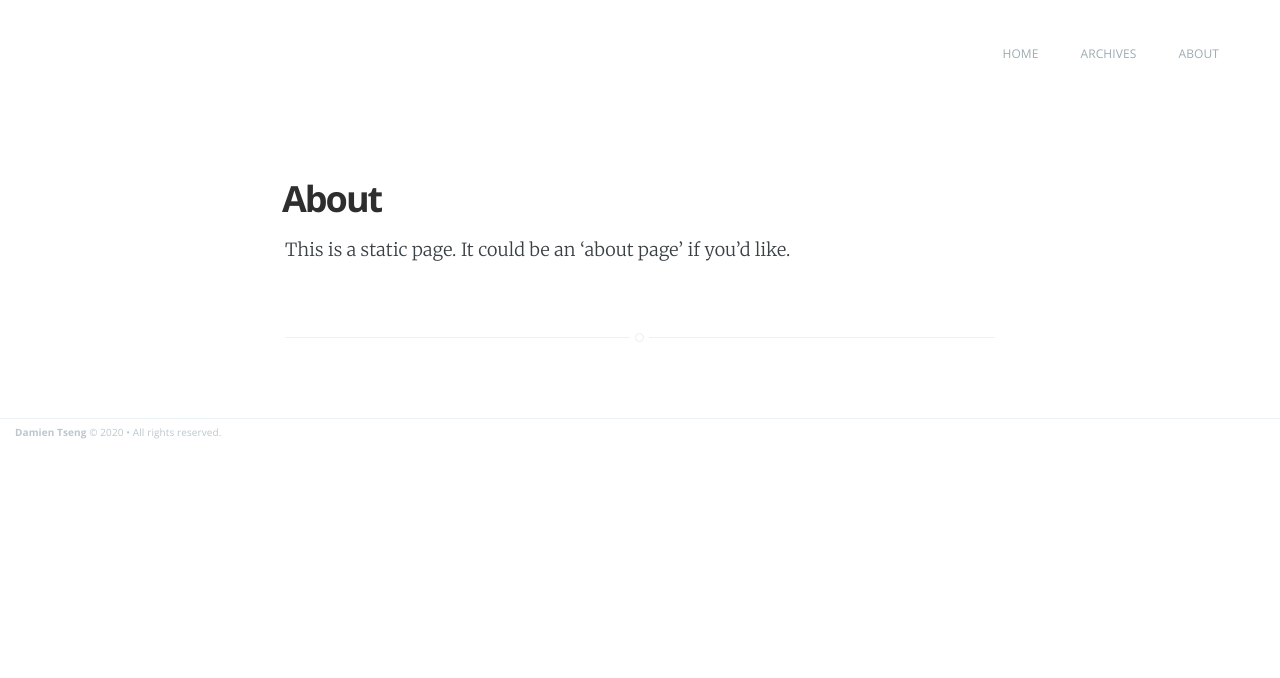
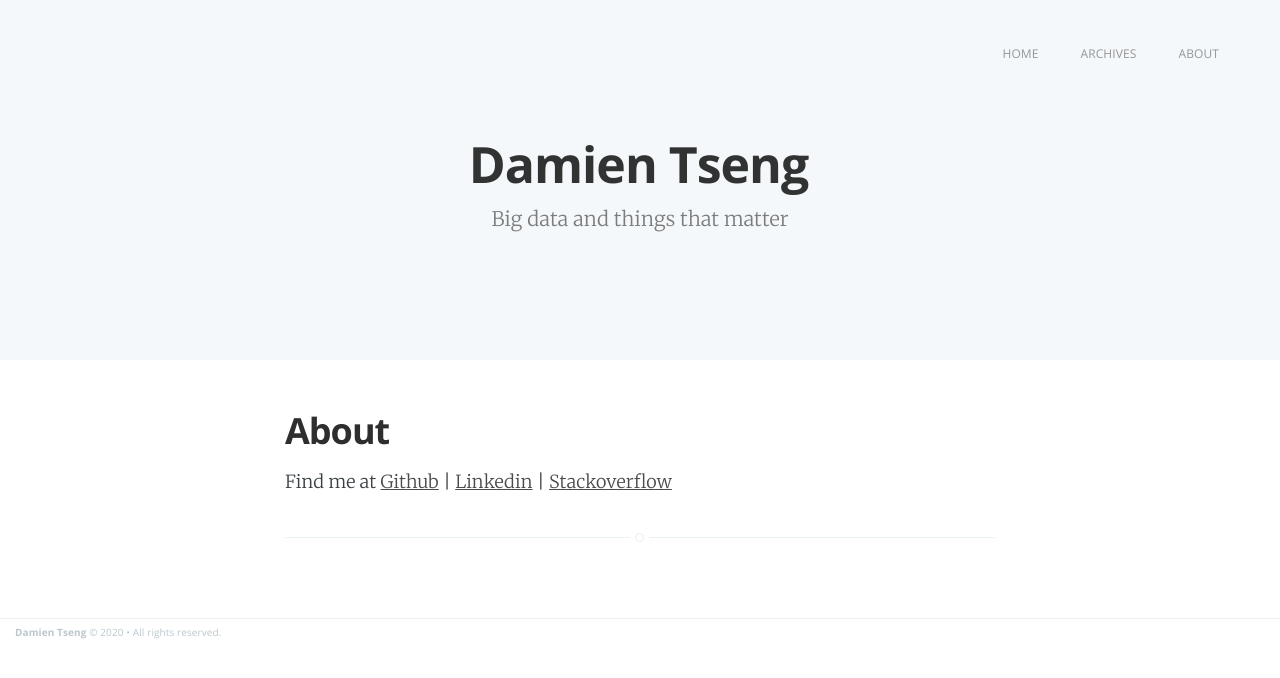
Before and after one commit to damientseng/damientseng.github.io, a Jekyll site: the page built from about.md, in a window 1280 px wide. Shown: the top 678 px of the page. Built offline with Jekyll 4.4.1, drawn with Linux system fonts in a browser that asks for light colours.

Commit message:
feat: new home page nav style

```diff
--- a/_config.yml
+++ b/_config.yml
@@ -1,5 +1,5 @@
 name: Damien Tseng
-description: Blogging about stuffs
+description: Big data and things that matter
 meta_description: "Your New Jekyll Site, Blogging about stuffs"
 
 markdown: kramdown
--- a/_includes/header.html
+++ /dev/null
@@ -1,7 +0,0 @@
-<header class="main-header post-head no-cover">
-    <nav class="main-nav clearfix">
-      <a class="subscribe-button" href="{{ site.baseurl }}/about.html">About</a>
-      <a class="subscribe-button" href="{{ site.baseurl }}/archives.html">Archives</a>
-      <a class="subscribe-button" href="{{ site.baseurl }}/">Home</a>
-    </nav>
-</header>
--- /dev/null
+++ b/_includes/nav.html
@@ -0,0 +1,5 @@
+<nav class="main-nav overlay clearfix">
+  <a class="subscribe-button" href="{{ site.baseurl }}/about.html">About</a>
+  <a class="subscribe-button" href="{{ site.baseurl }}/archives.html">Archives</a>
+  <a class="subscribe-button" href="{{ site.baseurl }}/">Home</a>
+</nav>
--- a/_layouts/page.html
+++ b/_layouts/page.html
@@ -1,34 +1,20 @@
 ---
 layout: default
-post_class: post-template page-template
 ---
 
-<!-- <nav class="main-nav clearfix">
-    <a class="back-button icon-arrow-left" href="{{ site.baseurl }}">Home</a>
-    <a class="subscribe-button icon-feed" href="{{ 'feed.xml' | relative_url}}">Subscribe</a>
-</nav> -->
+<header class="main-header no-cover">
+  <div class="vertical">
+      <div class="main-header-content inner">
+        <h1 class="page-title">{{ site.name }}</h1>
+        <h2 class="page-description">{{ site.description}}</h2>
+      </div>
+  </div>
 
-{% include header.html %}
+    {% include nav.html %}
+
+</header>
 
 
 <main class="content" role="main">
-    <article class="post">
-        <!-- <header class="post-header">
-            <a id="blog-logo" href="{{site.baseurl}}">
-                {% if site.logo %}
-                    <img src="{{site.logo}}" alt="{{ site.name }}" />
-                {% else %}
-                    <span class="blog-title">{{ site.name }}</span>
-                {%endif%}
-            </a>
-        </header> -->
-
-        <h1 class="post-title">{{ page.title }}</h1>
-
-        <section class="post-content">
             {{content}}
-        </section>
-
-    </article>
-
 </main>
--- a/_layouts/post.html
+++ b/_layouts/post.html
@@ -11,8 +11,9 @@
         <a class="subscribe-button icon-feed" href="{{'feed.xml' | relative_url }}">Subscribe</a>
     </nav>
 </header> -->
-
-{% include header.html %}
+<header class="main-header post-head no-cover">
+    {% include nav.html %}
+</header>
 
 <main class="content" role="main">
 
--- a/about.md
+++ b/about.md
@@ -1,6 +1,12 @@
 ---
 layout: page
-title: About
+title: About me
 ---
-
-This is a static page. It could be an 'about page' if you'd like.
+<article class="post">
+<header class="post-header">
+<h2 class="post-title">About</h2>
+</header>
+Find me at
+<a target="_blank" href="https://github.com/damientseng">Github</a> |
+<a target="_blank" href="https://www.linkedin.com/in/zengxulong/">Linkedin</a> | <a target="_blank" href="https://stackoverflow.com/users/12602787/damientseng">Stackoverflow</a>
+</article>
--- a/assets/css/screen.css
+++ b/assets/css/screen.css
@@ -646,9 +646,7 @@
 }
 
 .main-nav.overlay a:hover {
-    color: #222;
-    border-color: #fff;
-    background: #fff;
+    border: transparent 1px solid;
     transition: all 0.1s ease;
 }
 
@@ -696,7 +694,13 @@
 .no-cover .main-nav.overlay .back-button,
 .no-cover .main-nav.overlay .subscribe-button {
     color: rgba(0,0,0,0.4);
-    border-color: rgba(0,0,0,0.3);
+    border: transparent 1px solid;
+}
+
+.no-cover .main-nav.overlay .back-button,
+.no-cover .main-nav.overlay .subscribe-button:hover {
+    color: rgba(0,0,0,0.4);
+    border-color: #bfc8cd;
 }
 
 /* Add subtle load-in animation for content on the home page */
```
Also changed, not shown: index.html (+1 -6 lines), assets/images/profile.png.
